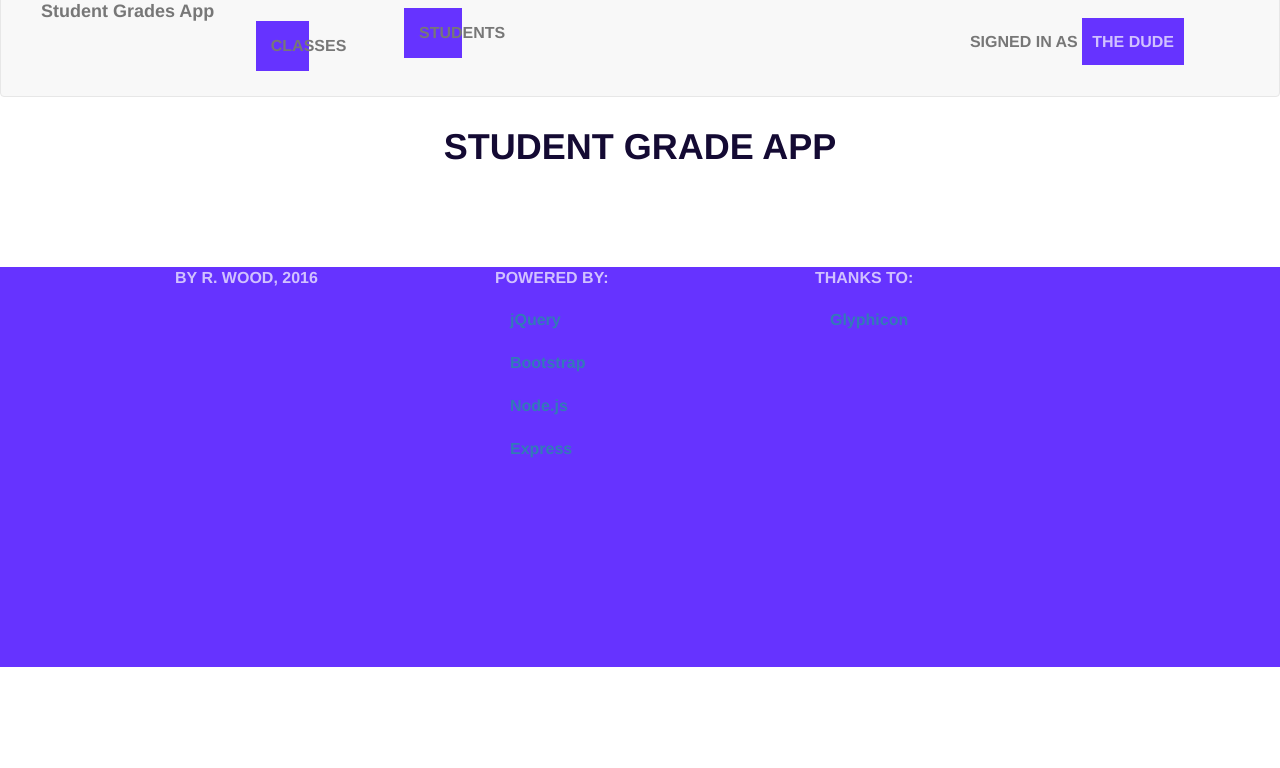
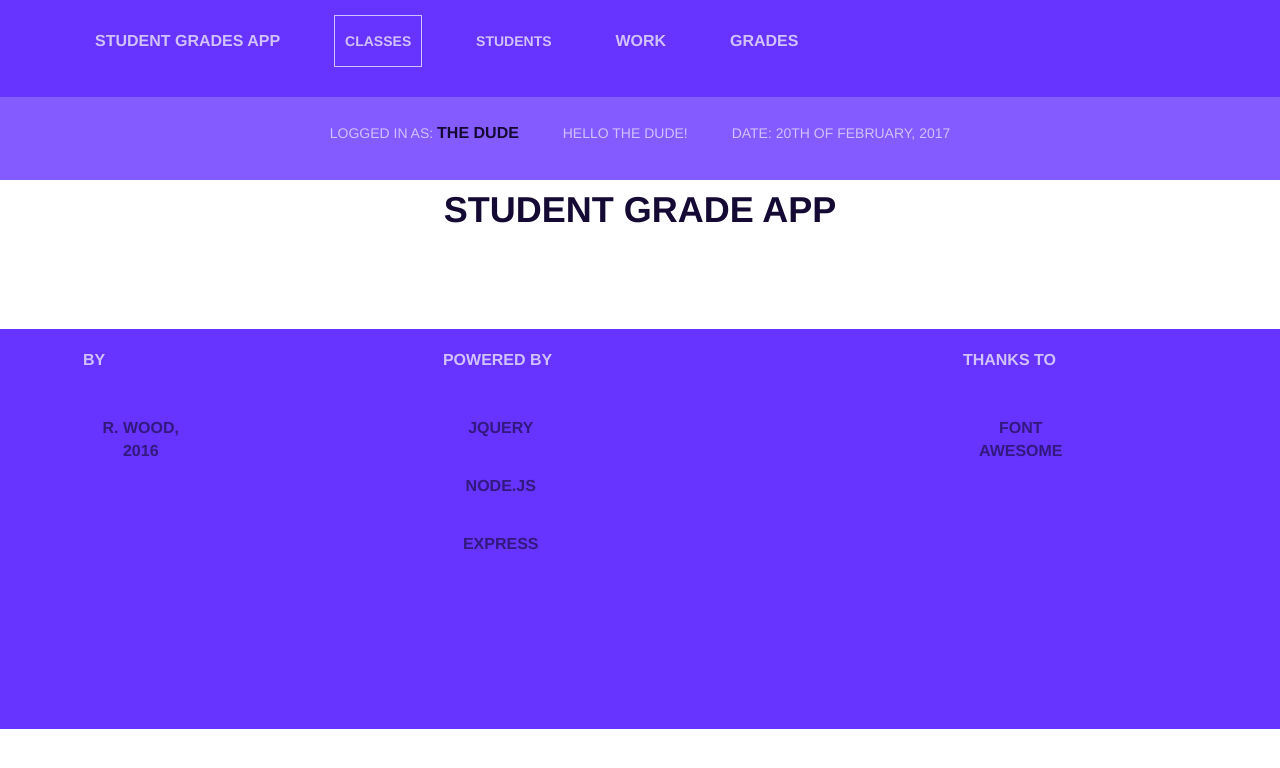
Before and after one commit to testinnplayin/student-grades-app, a website: page public/views/edit-class.html in a window 1280 px wide. Drawn offline with nearby package versions, Linux system fonts and the light colour scheme; files whose address does not match are found by name.

Commit message:
edited edit-class styles

```diff
--- a/public/styles/_mix-n-var.scss
+++ b/public/styles/_mix-n-var.scss
@@ -45,8 +45,7 @@
 	margin: $marg;
 }
 
-$border-l: 1px solid #d1c1ff;
-$border-d: 1px solid #845bff;
+$light: #d1c1ff;
 
 $back-color: (
 	m-dark: #845bff,
@@ -54,12 +53,12 @@ $back-color: (
 	light: #a384ff,
 	v-light: #c1adff,
 	wh: #fff,
-	v-v-light: #d1c1ff,
+	v-v-light: $light,
 	lb: rgba(0, 0, 0, 0.7)
 );
 
 $t-color: (
-	light: #d1c1ff,
+	light: $light,
 	wh: #fff,
 	med: #140a33,
 	dark: #33197f,
@@ -90,6 +89,9 @@ $breaks: (
 	lg-scr: 1200px
 );
 
+$border-l: 1px solid $light;
+$border-d: 1px solid #845bff;
+
 $zero: 0;
 $tenth: 10%;
 $quat-dim: 25%;
--- a/public/styles/main.scss
+++ b/public/styles/main.scss
@@ -54,17 +54,6 @@ main {
 }
 
 
-/* SHOWING and HIDING */
-
-.hidden {
-	display: map-get($disp, no);
-}
-
-.show {
-	display: map-get($disp, bl);
-}
-
-
 
 /* TITLE AREA STYLES */
 
--- a/public/styles/templates/_index.scss
+++ b/public/styles/templates/_index.scss
@@ -42,6 +42,18 @@
 
 
 /* TABLE DROPDOWN BUTTON */
+
+
+
+/* SHOWING and HIDING */
+
+.hidden {
+	display: map-get($disp, no);
+}
+
+.show {
+	display: map-get($disp, bl);
+}
 
 .hidden {
 	a {
--- a/public/views/edit-class.html
+++ b/public/views/edit-class.html
@@ -11,25 +11,46 @@
 	</head>
 	<body>
 		<header>
-			<nav class="navbar navbar-default">
-				<div class="container-fluid">
-					<div class="navbar-header">
-						<button type="button" class="navbar-toggle collapsed glyphicon glyphicon-menu-hamburger" data-toggle="collapse" data-target="#collapsable-nav" aria-expanded="false"></button>
-						<span class="sr-only">Toggle navigation bar</span>
-						<a href="/" class="navbar-brand">Student Grades App</a>
-					</div>
-					<div class="collapse navbar-collapse" id="collapsable-nav">
-						<ul class="navbar-nav nav nav-stacked">
-							<li role="presentation"><a href="/">Classes</a></li>
-							<li role="presentation"><a href="#">Students</a></li>
-						</ul>
-						<ul class="nav navbar-nav navbar-right">
-							<li role="presentation"><p class="navbar-text">Signed in as <a href="#">The Dude</a></p></li>
-						</ul>
-					</div>
-
+			<nav>
+				<div class="row">
+					<ul>
+						<li><a href="index.html">Student Grades App</a></li>
+						<li class="current">
+							<div class="dropdown-classes js-dropdown-classes">
+								<button type="button" name="dropdown-btn" class="dropdown-btn-classes js-dropdown-btn-classes"><i class="fa fa-caret-square-o-down" aria-hidden="true"></i> Classes</button>
+								<div class="actions-dropdown-classes js-actions-dropdown-classes">
+									<a href="/classes/class/create" role="button" value="class-number" class="class-finder">Add Class</a>
+									<a href="/classes/coming-soon" role="button" value="class-number" class="class-finder">Edit Class</a>
+									<button type="button" class="js-send-to-del-trigger" value="class-number">Delete Class</button>
+									<a href="/classes/coming-soon" role="button" value="class-number" class="class-finder">Go To Class</a>
+								</div>
+							</div>
+						</li>
+						<li>
+							<div class="dropdown-classes js-dropdown-students">
+								<button type="button" name="dropdown-btn" class="dropdown-btn-classes js-dropdown-btn-students"><i class="fa fa-caret-square-o-down" aria-hidden="true"></i> Students</button>
+								<div class="actions-dropdown-classes js-actions-dropdown-students">
+									<a href="/classes/coming-soon" role="button" value="class-number" class="class-finder">Add Student</a>
+									<a href="/classes/coming-soon" role="button" value="class-number" class="class-finder">Edit Student</a>
+									<button type="button" class="js-send-to-del-trigger" value="class-number">Delete Student</button>
+									<a href="/classes/coming-soon" role="button" value="class-number" class="class-finder">Go To Student</a>
+								</div>
+							</div>
+						</li>
+						<li><a href="/classes/coming-soon">Work</a></li>
+						<li><a href="/classes/coming-soon">Grades</a></li>
+					</ul>
 				</div>
 			</nav>
+			<div class="secondary-nav">
+				<div class="row">
+					<ul>
+						<li>Logged in as: <a href="/classes/coming-soon">The Dude</a></li>
+						<li>Hello The Dude!</li>
+						<li>Date: 20th of February, 2017</li>
+					</ul>
+				</div>
+			</div>
 		</header>
 
 		<main>
@@ -47,31 +68,30 @@
 		</main>
 
 		<footer>
-			<div class="container">
+			<section class="footer-container">
 				<div class="row">
-					<div class="col-xs-4">
-						<ul class="nav">
-							<li><p>By R. Wood, 2016</p></li>
+					<div class="left footer-div col-4">
+						<p>By</p>
+						<ul>
+							<li><a href="/classes/coming-soon">R. Wood, 2016</a></li>
 						</ul>
-
 					</div>
-					<div class="col-xs-4">
-						<p>Powered by:</p>
-						<ul class="nav">
+					<div class="center footer-div col-4">
+						<p>Powered by</p>
+						<ul>
 							<li><a href="#">jQuery</a></li>
-							<li><a href="#">Bootstrap</a></li>
 							<li><a href="#">Node.js</a></li>
 							<li><a href="#">Express</a></li>
 						</ul>
 					</div>
-					<div class="col-xs-4">
-						<p>Thanks to:</p>
-						<ul class="nav">
-							<li><a href="#">Glyphicon</a></li>
+					<div class="right footer-div col-4">
+						<p>Thanks to</p>
+						<ul>
+							<li><a href="#">Font Awesome</a></li>
 						</ul>
 					</div>
 				</div>
-			</div>
+			</section>
 		</footer>
 		<!-- SCRIPTS -->
 		<!-- Libraries -->
```
Also changed, not shown: public/styles/main.css.
